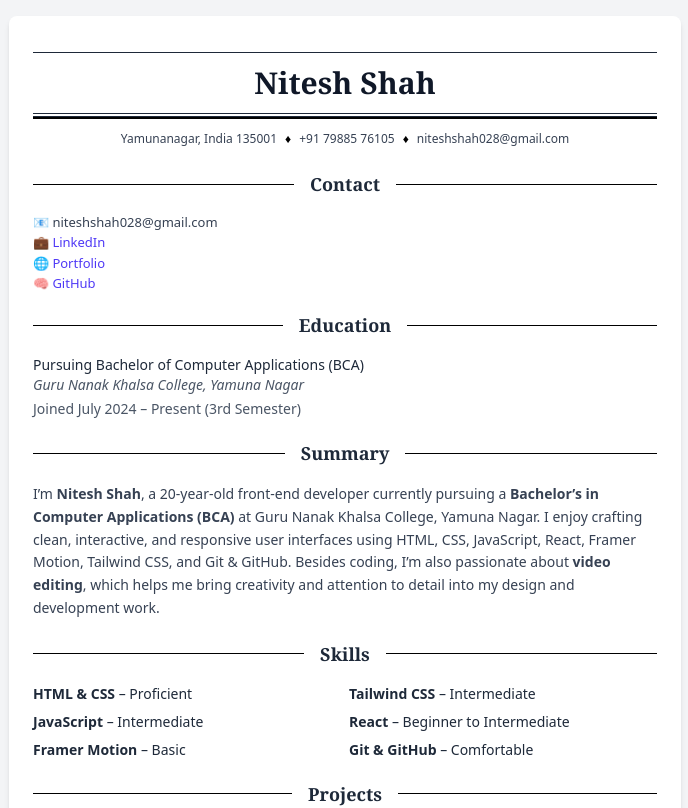
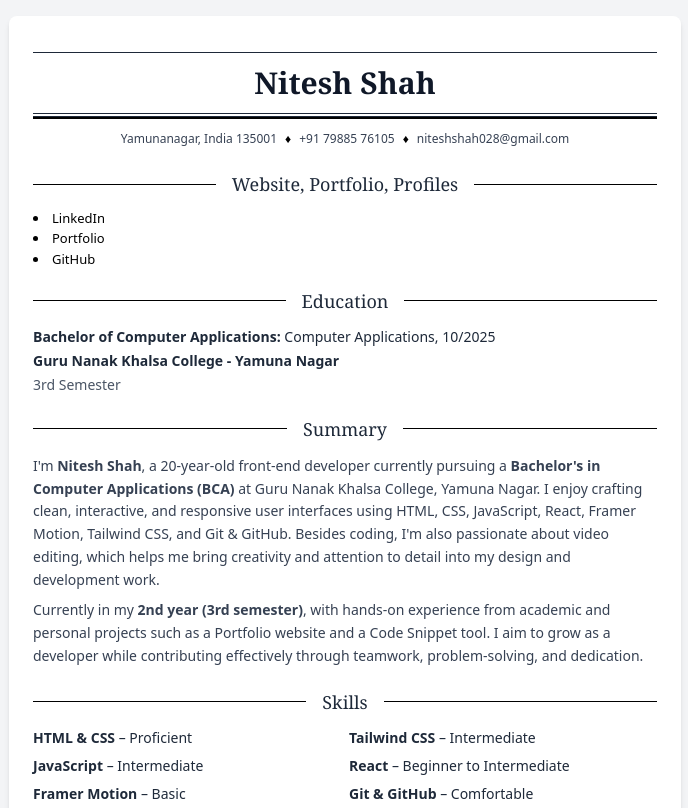
Before and after one commit to Nitesh47kumars/Resume, a React (Vite) app: page / in a window 1280 px wide. Shown: the top 808 px of the page, without its empty margins (295-983 px from the left). Built offline with nearby package versions, Linux system fonts and the light colour scheme.

Commit message:
Make Contact, Education and Summary Component ATS friendly

```diff
--- a/src/Components/Contact.jsx
+++ b/src/Components/Contact.jsx
@@ -3,47 +3,39 @@ import SectionTitle from "./SectionTitle";
 export default function Contact() {
   return (
     <section>
-      <SectionTitle title="Contact" />
-      <div className="text-[13px] text-gray-700 space-y-1">
-        <p>
-          📧 <a
-            href="mailto:niteshshah028@gmail.com"
-            className="hover:underline"
-          >
-            niteshshah028@gmail.com
-          </a>
-        </p>
-        <p>
-          💼 <a
+      <SectionTitle title="Website, Portfolio, Profiles" />
+      <ul className="text-[13px] text-black list-disc list-inside space-y-1">
+        <li>
+          <a
             href="https://www.linkedin.com/in/nitesh-kumar-b18348346/"
             target="_blank"
             rel="noopener noreferrer"
-            className="text-indigo-600 hover:underline"
+            className="/hover:underline"
           >
             LinkedIn
           </a>
-        </p>
-        <p>
-          🌐 <a
+        </li>
+        <li>
+          <a
             href="https://portfolio-ten-jade-21.vercel.app/projects/info-nation"
             target="_blank"
             rel="noopener noreferrer"
-            className="text-indigo-600 hover:underline"
+            className="hover:underline"
           >
             Portfolio
           </a>
-        </p>
-        <p>
-          🧠 <a
+        </li>
+        <li>
+          <a
             href="https://github.com/Nitesh47kumars"
             target="_blank"
             rel="noopener noreferrer"
-            className="text-indigo-600 hover:underline"
+            className="hover:underline"
           >
             GitHub
           </a>
-        </p>
-      </div>
+        </li>
+      </ul>
     </section>
   );
 }
--- a/src/Components/Education.jsx
+++ b/src/Components/Education.jsx
@@ -6,12 +6,10 @@ export default function Education() {
       <SectionTitle title="Education" />
       <div className="text-sm space-y-1">
         <p>
-          Pursuing Bachelor of Computer Applications (BCA) <br />
-          <span className="italic text-gray-600">
-            Guru Nanak Khalsa College, Yamuna Nagar
-          </span>
+          <span className="font-semibold">Bachelor of Computer Applications:</span> Computer Applications, 10/2025
         </p>
-        <p className="text-gray-600">Joined July 2024 – Present (3rd Semester)</p>
+        <p className="font-semibold">Guru Nanak Khalsa College - Yamuna Nagar</p>
+        <p className="text-gray-600">3rd Semester</p>
       </div>
     </section>
   );
--- a/src/Components/SectionTitle.jsx
+++ b/src/Components/SectionTitle.jsx
@@ -1,8 +1,8 @@
 export default function SectionTitle({ title }) {
   return (
-    <div className="relative flex items-center justify-center w-full my-4">
+    <div className="relative flex items-center justify-center w-full my-3">
       <div className="absolute inset-x-0 h-px bg-black"></div>
-      <h2 className="relative bg-white px-4 text-lg font-semibold font-serif text-gray-800">
+      <h2 className="relative bg-white px-4 text-lg font-serif text-gray-800">
         {title}
       </h2>
     </div>
--- a/src/Components/Summary.jsx
+++ b/src/Components/Summary.jsx
@@ -4,15 +4,20 @@ export default function Summary() {
   return (
     <section>
       <SectionTitle title="Summary" />
-      <p className="text-sm text-gray-700 leading-relaxed">
-        I’m <span className="font-semibold">Nitesh Shah</span>, a 20-year-old front-end developer currently
-        pursuing a <span className="font-semibold">Bachelor’s in Computer Applications (BCA)</span> at
-        Guru Nanak Khalsa College, Yamuna Nagar.
-        I enjoy crafting clean, interactive, and responsive user interfaces using
-        <span className="font-medium"> HTML, CSS, JavaScript, React, Framer Motion, Tailwind CSS, and Git & GitHub</span>.
-        Besides coding, I’m also passionate about <span className="font-semibold">video editing</span>,
-        which helps me bring creativity and attention to detail into my design and development work.
-      </p>
+      <div className="text-sm text-gray-700 leading-relaxed space-y-2">
+        <p>
+          I'm <span className="font-semibold">Nitesh Shah</span>, a 20-year-old front-end developer currently pursuing a
+          <span className="font-semibold"> Bachelor's in Computer Applications (BCA)</span> at Guru Nanak Khalsa College,
+          Yamuna Nagar. I enjoy crafting clean, interactive, and responsive user interfaces using HTML, CSS, JavaScript,
+          React, Framer Motion, Tailwind CSS, and Git & GitHub. Besides coding, I'm also passionate about video editing,
+          which helps me bring creativity and attention to detail into my design and development work.
+        </p>
+        <p>
+          Currently in my <span className="font-semibold">2nd year (3rd semester)</span>, with hands-on experience from
+          academic and personal projects such as a Portfolio website and a Code Snippet tool. I aim to grow as a
+          developer while contributing effectively through teamwork, problem-solving, and dedication.
+        </p>
+      </div>
     </section>
   );
 }
```
